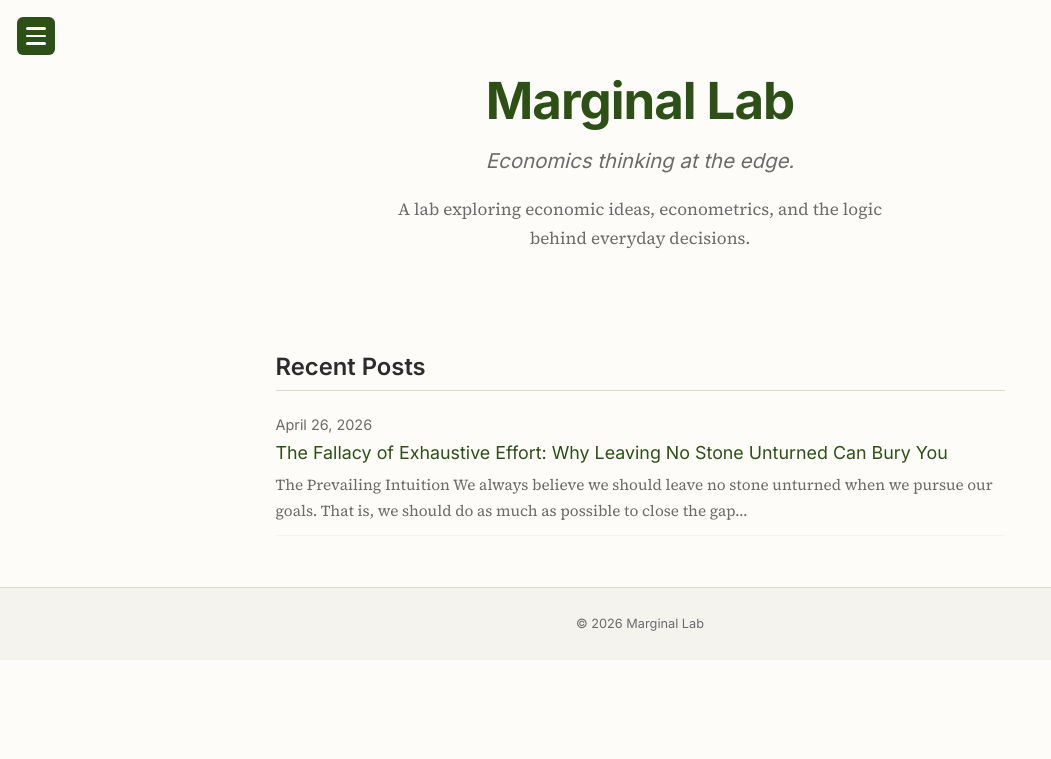
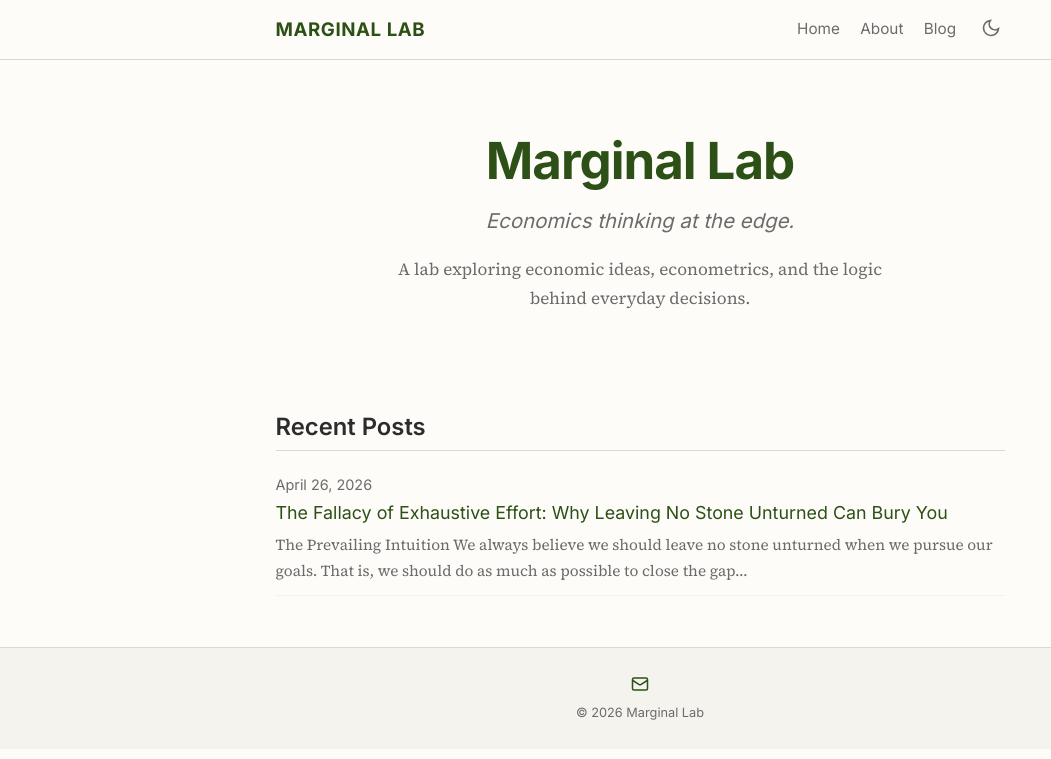
Before and after one commit to marginallabs/marginallabs.github.io, a Jekyll site: the page built from index.md, in a window 1280 px wide. Shown: the top 759 px of the page, without its empty margins (0-1051 px from the left). Built offline with Jekyll 4.4.1, drawn with Linux system fonts in a browser that asks for light colours.

Commit message:
Show top header on desktop, sidebar only on mobile
Desktop gets a sticky top header bar with nav links and dark mode toggle.
Hamburger menu and slide-in sidebar are hidden on desktop and only appear
on screens 600px or narrower.

Co-Authored-By: Claude Opus 4.7 <noreply@anthropic.com>

```diff
--- a/_layouts/default.html
+++ b/_layouts/default.html
@@ -37,10 +37,27 @@
 </script>
 </head>
 <body>
+  <!-- Desktop header -->
+  <header class="site-header" id="desktop-header">
+    <div class="wrapper">
+      <a class="site-title" href="{{ '/' | relative_url }}">{{ site.title }}</a>
+      <nav class="site-nav">
+        <a href="{{ '/' | relative_url }}">Home</a>
+        <a href="{{ '/about/' | relative_url }}">About</a>
+        <a href="{{ '/blog/' | relative_url }}">Blog</a>
+        <button class="theme-toggle" id="theme-toggle-desktop" aria-label="Toggle dark mode">
+          <svg class="icon-moon" xmlns="http://www.w3.org/2000/svg" viewBox="0 0 24 24" fill="none" stroke="currentColor" stroke-width="2"><path d="M21 12.79A9 9 0 1 1 11.21 3 7 7 0 0 0 21 12.79z"/></svg>
+          <svg class="icon-sun" xmlns="http://www.w3.org/2000/svg" viewBox="0 0 24 24" fill="none" stroke="currentColor" stroke-width="2"><circle cx="12" cy="12" r="5"/><line x1="12" y1="1" x2="12" y2="3"/><line x1="12" y1="21" x2="12" y2="23"/><line x1="4.22" y1="4.22" x2="5.64" y2="5.64"/><line x1="18.36" y1="18.36" x2="19.78" y2="19.78"/><line x1="1" y1="12" x2="3" y2="12"/><line x1="21" y1="12" x2="23" y2="12"/><line x1="4.22" y1="19.78" x2="5.64" y2="18.36"/><line x1="18.36" y1="5.64" x2="19.78" y2="4.22"/></svg>
+        </button>
+      </nav>
+    </div>
+  </header>
+
+  <!-- Mobile hamburger + sidebar -->
   <button class="sidebar-toggle" id="sidebar-toggle" aria-label="Toggle menu">
     <span></span><span></span><span></span>
   </button>
-
+  <div class="sidebar-overlay" id="sidebar-overlay"></div>
   <aside class="sidebar" id="sidebar">
     <a class="sidebar-title" href="{{ '/' | relative_url }}">{{ site.title }}</a>
     <nav class="sidebar-nav">
@@ -49,7 +66,7 @@
       <a href="{{ '/blog/' | relative_url }}">Blog</a>
     </nav>
     <div class="sidebar-bottom">
-      <button class="theme-toggle" id="theme-toggle" aria-label="Toggle dark mode">
+      <button class="theme-toggle sidebar-theme" id="theme-toggle-mobile" aria-label="Toggle dark mode">
         <svg class="icon-moon" xmlns="http://www.w3.org/2000/svg" viewBox="0 0 24 24" fill="none" stroke="currentColor" stroke-width="2"><path d="M21 12.79A9 9 0 1 1 11.21 3 7 7 0 0 0 21 12.79z"/></svg>
         <svg class="icon-sun" xmlns="http://www.w3.org/2000/svg" viewBox="0 0 24 24" fill="none" stroke="currentColor" stroke-width="2"><circle cx="12" cy="12" r="5"/><line x1="12" y1="1" x2="12" y2="3"/><line x1="12" y1="21" x2="12" y2="23"/><line x1="4.22" y1="4.22" x2="5.64" y2="5.64"/><line x1="18.36" y1="18.36" x2="19.78" y2="19.78"/><line x1="1" y1="12" x2="3" y2="12"/><line x1="21" y1="12" x2="23" y2="12"/><line x1="4.22" y1="19.78" x2="5.64" y2="18.36"/><line x1="18.36" y1="5.64" x2="19.78" y2="4.22"/></svg>
       </button>
@@ -60,60 +77,57 @@
     </div>
   </aside>
 
-  <main class="main-content" id="main-content">
+  <main class="page-content">
     <div class="wrapper">
       {{ content }}
     </div>
-    <footer class="site-footer">
-      <div class="wrapper">
-        <p class="footer-text">&copy; {{ 'now' | date: "%Y" }} Marginal Lab</p>
+  </main>
+  <footer class="site-footer">
+    <div class="wrapper">
+      <div class="footer-contact">
+        <a href="mailto:{{ site.email }}"><svg xmlns="http://www.w3.org/2000/svg" width="18" height="18" viewBox="0 0 24 24" fill="none" stroke="currentColor" stroke-width="2"><rect x="2" y="4" width="20" height="16" rx="2"/><path d="m22 7-8.97 5.7a1.94 1.94 0 0 1-2.06 0L2 7"/></svg></a>
       </div>
-    </footer>
-  </main>
+      <p class="footer-text">&copy; {{ 'now' | date: "%Y" }} Marginal Lab</p>
+    </div>
+  </footer>
 
   <script>
   (function() {
-    var toggle = document.getElementById('sidebar-toggle');
+    function toggleTheme() {
+      var html = document.documentElement;
+      var isDark = html.getAttribute('data-theme') === 'dark';
+      if (isDark) {
+        html.removeAttribute('data-theme');
+        localStorage.setItem('theme', 'light');
+      } else {
+        html.setAttribute('data-theme', 'dark');
+        localStorage.setItem('theme', 'dark');
+      }
+    }
+    document.getElementById('theme-toggle-desktop').addEventListener('click', toggleTheme);
+    document.getElementById('theme-toggle-mobile').addEventListener('click', toggleTheme);
+
+    var sidebarToggle = document.getElementById('sidebar-toggle');
     var sidebar = document.getElementById('sidebar');
-    var main = document.getElementById('main-content');
+    var overlay = document.getElementById('sidebar-overlay');
 
     function openSidebar() {
       sidebar.classList.add('open');
-      toggle.classList.add('open');
-      main.classList.add('shifted');
+      sidebarToggle.classList.add('open');
+      overlay.classList.add('active');
     }
     function closeSidebar() {
       sidebar.classList.remove('open');
-      toggle.classList.remove('open');
-      main.classList.remove('shifted');
+      sidebarToggle.classList.remove('open');
+      overlay.classList.remove('active');
     }
 
-    toggle.addEventListener('click', function() {
-      if (sidebar.classList.contains('open')) {
-        closeSidebar();
-      } else {
-        openSidebar();
-      }
+    sidebarToggle.addEventListener('click', function() {
+      if (sidebar.classList.contains('open')) closeSidebar();
+      else openSidebar();
     });
-
-    document.addEventListener('click', function(e) {
-      if (!sidebar.contains(e.target) && !toggle.contains(e.target)) {
-        closeSidebar();
-      }
-    });
+    overlay.addEventListener('click', closeSidebar);
   })();
-
-  document.getElementById('theme-toggle').addEventListener('click', function() {
-    var html = document.documentElement;
-    var isDark = html.getAttribute('data-theme') === 'dark';
-    if (isDark) {
-      html.removeAttribute('data-theme');
-      localStorage.setItem('theme', 'light');
-    } else {
-      html.setAttribute('data-theme', 'dark');
-      localStorage.setItem('theme', 'dark');
-    }
-  });
 
   if ('serviceWorker' in navigator) {
     navigator.serviceWorker.register('/sw.js');
--- a/assets/css/style.css
+++ b/assets/css/style.css
@@ -74,7 +74,45 @@ th { background: var(--color-bg-alt); font-family: var(--font-heading); font-wei
   padding: 0 1.5rem;
 }
 
-/* --- Sidebar --- */
+/* --- Desktop Header --- */
+.site-header {
+  border-bottom: 1px solid var(--color-border);
+  background: var(--color-bg);
+  position: sticky;
+  top: 0;
+  z-index: 50;
+}
+.site-header .wrapper {
+  display: flex;
+  align-items: center;
+  justify-content: space-between;
+  padding-top: 0.8rem;
+  padding-bottom: 0.8rem;
+}
+.site-title {
+  font-family: var(--font-heading);
+  font-size: 1.1rem;
+  font-weight: 700;
+  color: var(--color-accent);
+  text-transform: uppercase;
+  letter-spacing: 0.03em;
+  border-bottom: none !important;
+}
+.site-nav {
+  display: flex;
+  align-items: center;
+  gap: 1.2em;
+}
+.site-nav a {
+  font-family: var(--font-heading);
+  font-size: 0.9rem;
+  color: var(--color-text-light);
+  border-bottom: none !important;
+  transition: color 0.15s;
+}
+.site-nav a:hover { color: var(--color-accent); }
+
+/* --- Sidebar (mobile only) --- */
 .sidebar {
   position: fixed;
   top: 0;
@@ -136,56 +174,6 @@ th { background: var(--color-bg-alt); font-family: var(--font-heading); font-wei
 .sidebar-contact:hover { color: #fff; }
 .sidebar-contact span { word-break: break-all; }
 
-/* --- Hamburger Toggle --- */
-.sidebar-toggle {
-  position: fixed;
-  top: 1rem;
-  left: 1rem;
-  z-index: 200;
-  background: var(--color-accent);
-  border: none;
-  border-radius: 6px;
-  padding: 0.55rem 0.5rem;
-  cursor: pointer;
-  display: flex;
-  flex-direction: column;
-  justify-content: center;
-  align-items: center;
-  gap: 5px;
-  width: 38px;
-  height: 38px;
-  -webkit-tap-highlight-color: transparent;
-  transition: left 0.25s ease;
-}
-.sidebar-toggle.open {
-  left: 212px;
-}
-.sidebar-toggle span {
-  display: block;
-  width: 20px;
-  height: 2.5px;
-  background: #fff;
-  border-radius: 2px;
-  transition: transform 0.25s ease, opacity 0.25s ease;
-}
-.sidebar-toggle.open span:nth-child(1) {
-  transform: translateY(7.5px) rotate(45deg);
-}
-.sidebar-toggle.open span:nth-child(2) {
-  opacity: 0;
-}
-.sidebar-toggle.open span:nth-child(3) {
-  transform: translateY(-7.5px) rotate(-45deg);
-}
-
-/* --- Main Content (shifts right when sidebar open) --- */
-.main-content {
-  transition: margin-left 0.25s ease;
-  min-height: 100vh;
-}
-.main-content.shifted {
-  margin-left: 200px;
-}
 
 /* --- Home Hero --- */
 .home-hero {
@@ -476,25 +464,89 @@ img.figure-img {
   margin-bottom: 2em;
 }
 
-/* --- Dark Mode Toggle (in sidebar) --- */
+/* --- Dark Mode Toggle --- */
 .theme-toggle {
   background: none;
   border: none;
   cursor: pointer;
   padding: 0.3em;
-  color: rgba(255,255,255,0.6);
+  color: var(--color-text-light);
   border-bottom: none !important;
   line-height: 1;
   text-align: left;
 }
-.theme-toggle:hover { color: #fff; }
+.theme-toggle:hover { color: var(--color-accent); }
 .theme-toggle svg { width: 20px; height: 20px; }
 .theme-toggle .icon-sun { display: none; }
 [data-theme="dark"] .theme-toggle .icon-moon { display: none; }
 [data-theme="dark"] .theme-toggle .icon-sun { display: inline; }
 
+/* --- Sidebar theme overrides (white icons) --- */
+.sidebar .theme-toggle {
+  color: rgba(255,255,255,0.6);
+}
+.sidebar .theme-toggle:hover { color: #fff; }
+
+/* --- Hamburger Toggle (mobile only) --- */
+.sidebar-toggle {
+  display: none;
+}
+
+.sidebar-overlay {
+  display: none;
+  position: fixed;
+  inset: 0;
+  background: rgba(0,0,0,0.3);
+  z-index: 90;
+}
+.sidebar-overlay.active { display: block; }
+
 /* --- Responsive --- */
 @media (max-width: 600px) {
+  /* Hide desktop header on mobile */
+  .site-header { display: none; }
+  /* Show hamburger */
+  .sidebar-toggle {
+    display: flex;
+    position: fixed;
+    top: 1rem;
+    left: 1rem;
+    z-index: 200;
+    background: var(--color-accent);
+    border: none;
+    border-radius: 6px;
+    padding: 0.55rem 0.5rem;
+    cursor: pointer;
+    flex-direction: column;
+    justify-content: center;
+    align-items: center;
+    gap: 5px;
+    width: 38px;
+    height: 38px;
+    -webkit-tap-highlight-color: transparent;
+    transition: left 0.25s ease;
+  }
+  .sidebar-toggle.open {
+    left: 212px;
+  }
+  .sidebar-toggle span {
+    display: block;
+    width: 20px;
+    height: 2.5px;
+    background: #fff;
+    border-radius: 2px;
+    transition: transform 0.25s ease, opacity 0.25s ease;
+  }
+  .sidebar-toggle.open span:nth-child(1) {
+    transform: translateY(7.5px) rotate(45deg);
+  }
+  .sidebar-toggle.open span:nth-child(2) {
+    opacity: 0;
+  }
+  .sidebar-toggle.open span:nth-child(3) {
+    transform: translateY(-7.5px) rotate(-45deg);
+  }
+
   .home-hero { padding: 2.5rem 0 1.5rem; }
   .lab-title { font-size: 2.2rem; }
   html { font-size: 15px; }
```
